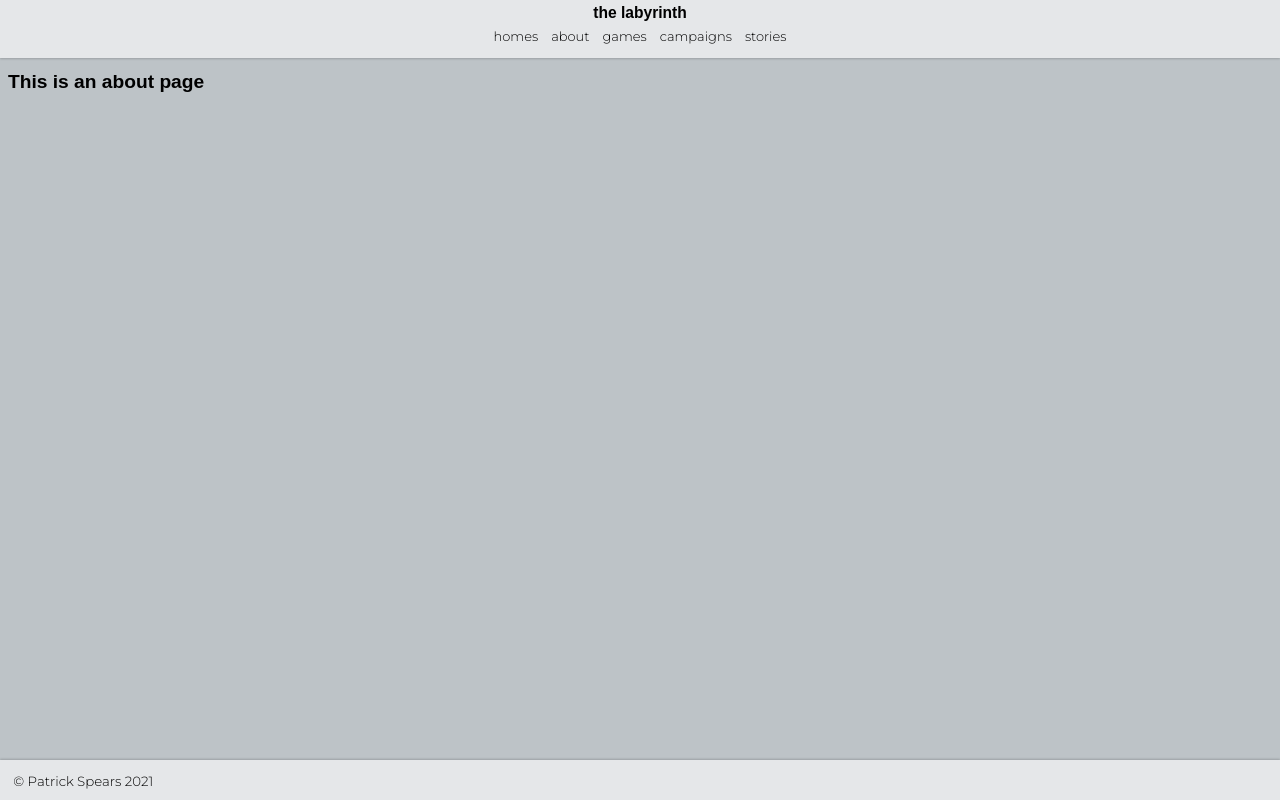
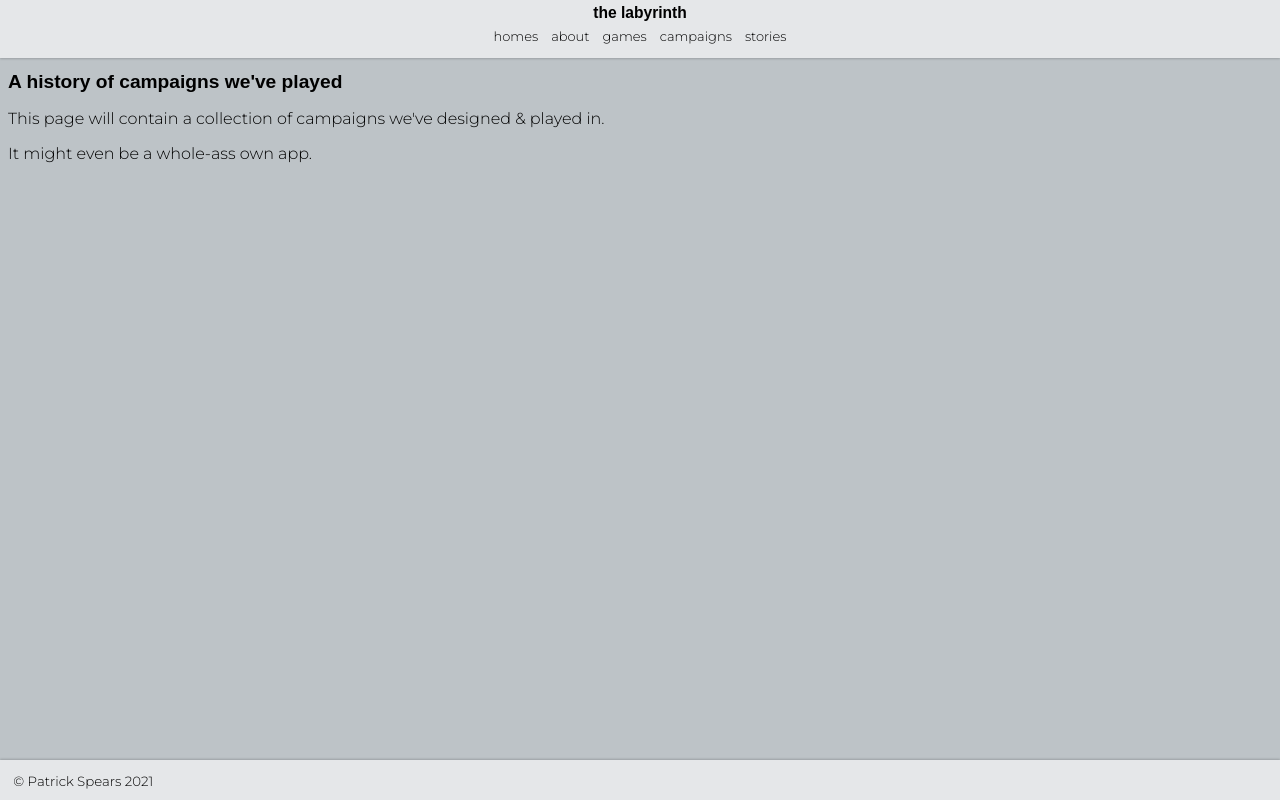
Before and after one commit to paralleldynamic/labyrinth, a Vue app in the folder frontend/: page /campaigns in a window 1280 px wide. Built offline with nearby package versions, Linux system fonts and the light colour scheme; a web font is replaced by a local one.

Commit message:
build: added filler content

```diff
--- a/frontend/src/views/Campaigns.vue
+++ b/frontend/src/views/Campaigns.vue
@@ -1,5 +1,7 @@
 <template>
   <div class="campaigns">
-    <h1>This is an about page</h1>
+    <h1>A history of campaigns we've played</h1>
+    <p>This page will contain a collection of campaigns we've designed & played in.</p>
+    <p>It might even be a whole-ass own app.</p>
   </div>
 </template>
--- a/frontend/src/views/Stories.vue
+++ b/frontend/src/views/Stories.vue
@@ -1,5 +1,7 @@
 <template>
   <div class="stories">
-    <h1>This is an about page</h1>
+    <h1>This is for one-shots.</h1>
+    <p>Like just a collection of one-shot games or adventures or whatever,
+      not everything is an adventure.</p>
   </div>
 </template>
```
